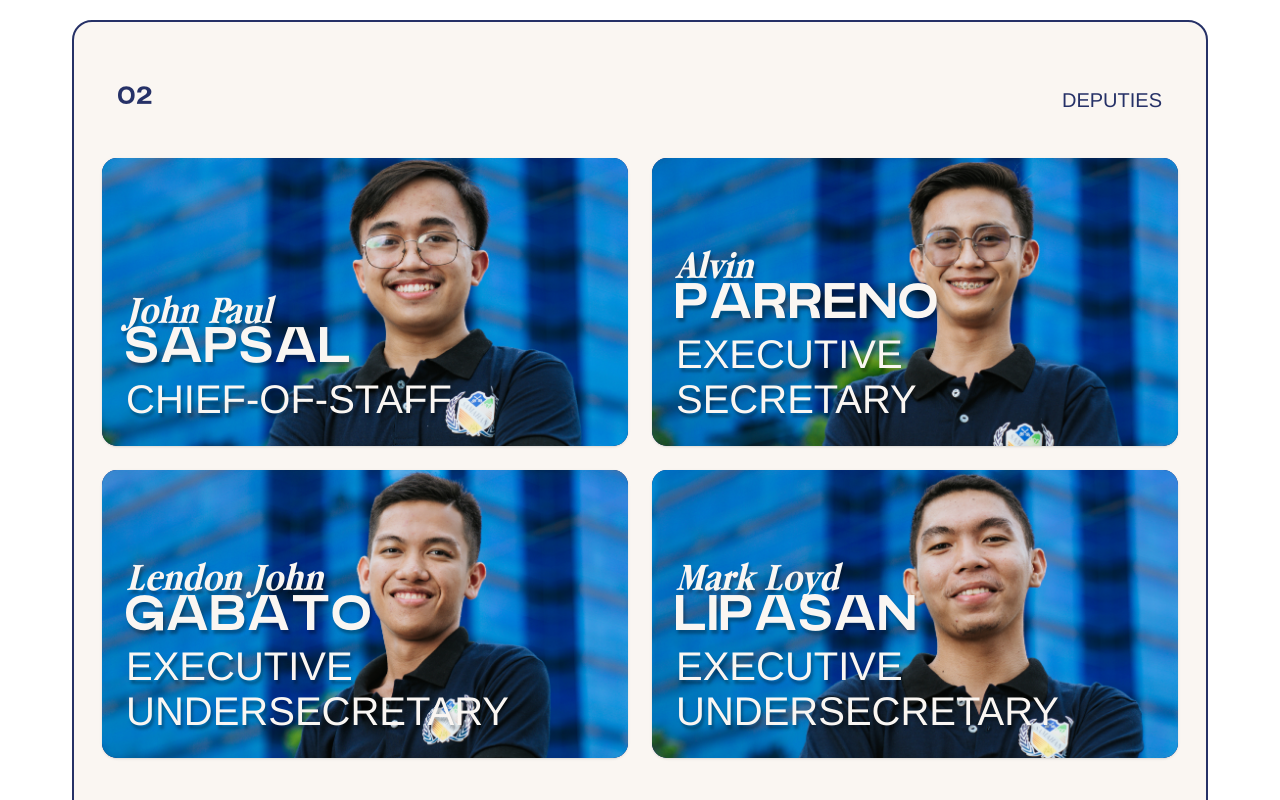
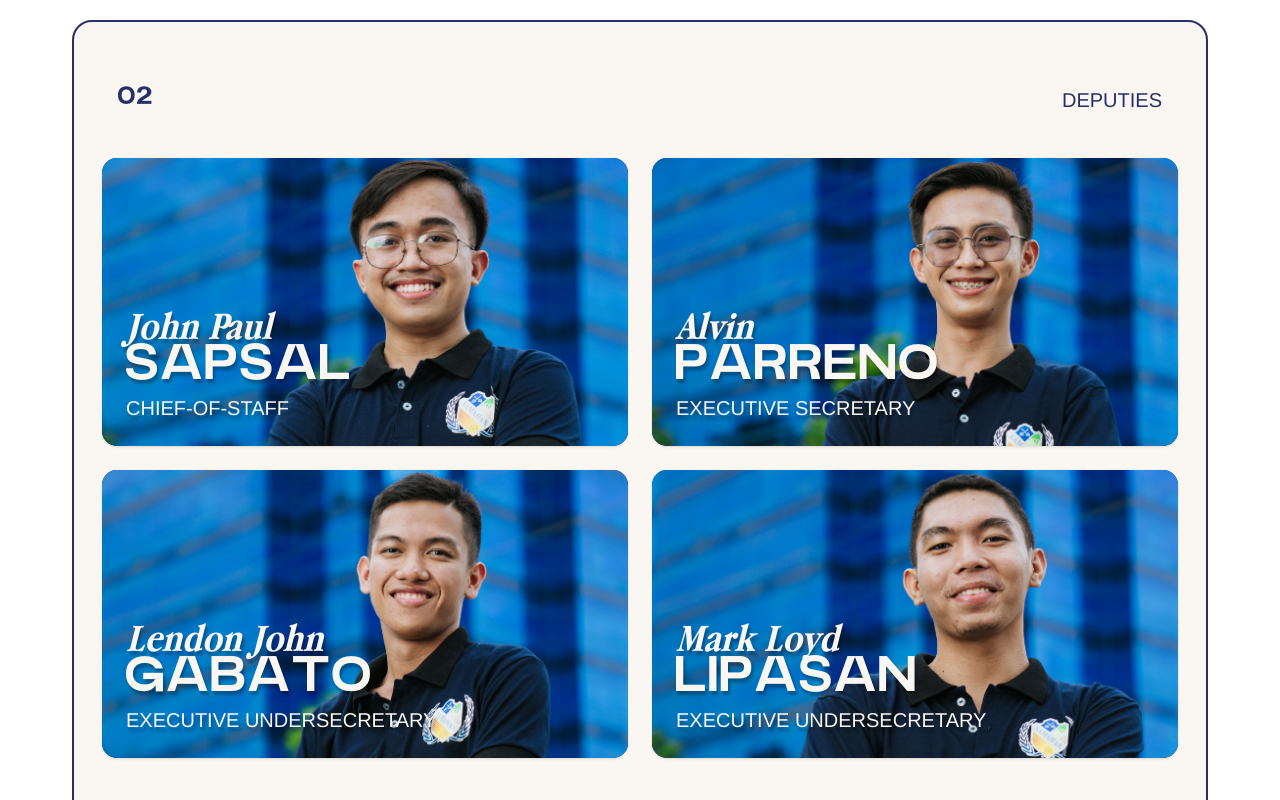
Before and after one commit to SAMAHAN-Systems-Development/samahan-at-the-get-go, a Next.js app: page /Offices in a window 1280 px wide. Shown: the top 800 px of the page. Built offline with nearby package versions, Linux system fonts and the light colour scheme.

Commit message:
refactor(OfficerLargeCard): fixed args for story and changed classname for position

```diff
--- a/src/components/ui/OfficerLargeCard.tsx
+++ b/src/components/ui/OfficerLargeCard.tsx
@@ -1,9 +1,9 @@
 import React from 'react';
-import type { StaticImageData } from 'next/image';
 import Image from 'next/image';
 
 import type { VariantProps } from 'class-variance-authority';
 import { cva } from 'class-variance-authority';
+import type { OfficerType } from 'lib/types/officerType';
 
 const cardVariants = cva(
   [
@@ -21,12 +21,7 @@ const cardVariants = cva(
 
 type OfficerLargeCardProps = {
   isButton: boolean;
-  officer: {
-    firstName: string;
-    imageUrl: StaticImageData;
-    lastName: string;
-    position: string;
-  };
+  officer: OfficerType;
 } & VariantProps<typeof cardVariants>;
 
 const OfficerLargeCard: React.FC<OfficerLargeCardProps> = ({
@@ -43,10 +38,12 @@ const OfficerLargeCard: React.FC<OfficerLargeCardProps> = ({
         placeholder="blur"
       />
       <div className={cardVariants({ isButton })}>
-        <div className="text-shadow text-xl leading-6 sm:text-title-sm sm:leading-title-sm lg:text-title-md lg:leading-title-md group-hover/overlay:translate-x-3 transition-all ease-in-out duration-300">
-          <p className="font-appleGaramond-bold italic">{firstName}</p>
-          <p className="font-artega uppercase">{lastName}</p>
-          <p className="font-sans uppercase">{position}</p>
+        <div className="text-shadow group-hover/overlay:translate-x-3 transition-all ease-in-out duration-300">
+          <div className="text-xl leading-6 sm:text-title-sm sm:leading-title-sm lg:text-title-md lg:leading-title-md">
+            <p className="font-appleGaramond-bold italic">{firstName}</p>
+            <p className="font-artega uppercase">{lastName}</p>
+          </div>
+          <p className="text-sm lg:text-xl font-sans uppercase">{position}</p>
         </div>
       </div>
     </div>
```
Also changed, not shown: 1 other file (tests, documents, lock files or other folders).
